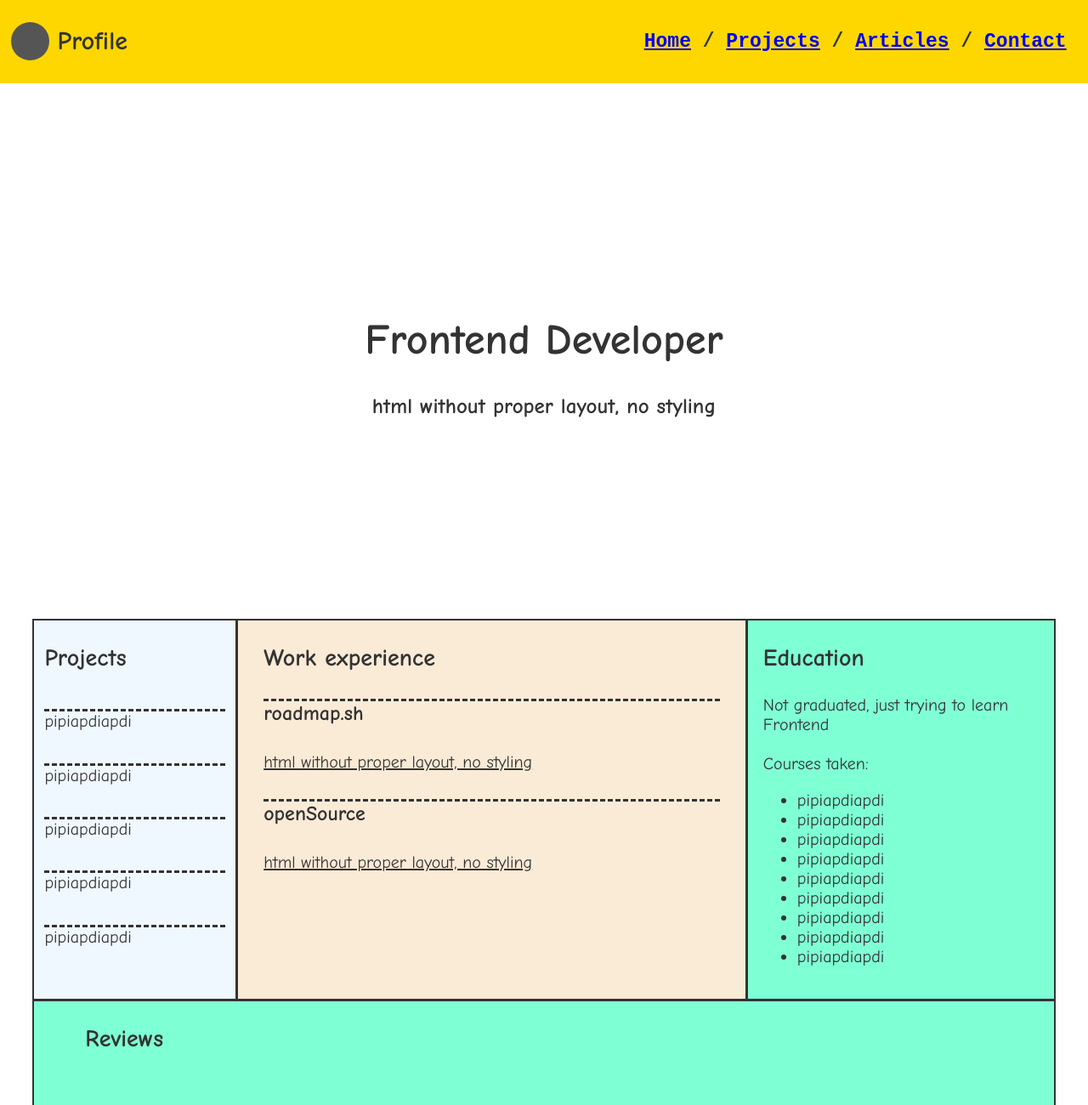
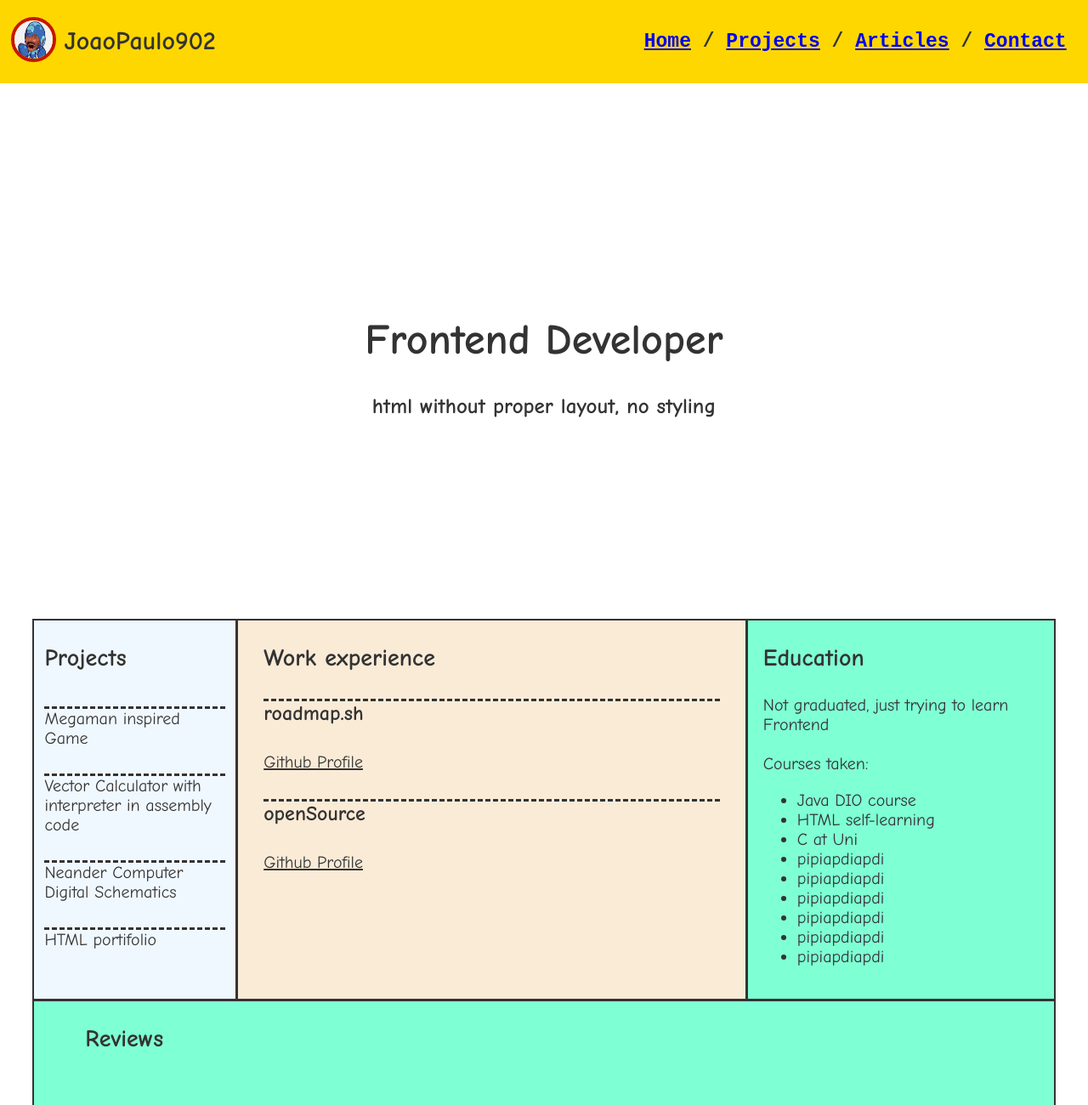
Before and after one commit to joaopaulo902/simpleFront, a plain HTML site: page index.html in a window 1280 px wide. Shown: the top 1300 px of the page at 85% size. Drawn offline with Linux system fonts and the light colour scheme.

Commit message:
add picture to profile and add some info

```diff
--- a/index.html
+++ b/index.html
@@ -10,8 +10,10 @@
 <header>
 
     <div class="profile">
-        <div class="circle"></div>
-        <h2 id="profileText"">Profile</h2>
+        <div class="circle">
+            <img src="ProfilePic.png" alt="Profile Picture" id="profileImage">
+        </div>
+        <h2 id="profileText"">JoaoPaulo902</h2>
     </div>
 
     <div class="menu">
@@ -32,20 +34,19 @@
         <div class="projects">
             <h3>Projects</h3>
             <div>
-                <li>pipiapdiapdi</li>
-                <li>pipiapdiapdi</li>
-                <li>pipiapdiapdi</li>
-                <li>pipiapdiapdi</li>
-                <li>pipiapdiapdi</li>
+                <li>Megaman inspired Game</li>
+                <li>Vector Calculator with interpreter in assembly code</li>
+                <li>Neander Computer Digital Schematics</li>
+                <li>HTML portifolio</li>
             </div>
         </div>
 
         <div class="workExperience">
             <h3>Work experience</h3>
             <h4>roadmap.sh</h4>
-            <a href="https://github.com/joaopaulo902/simpleFront">html without proper layout, no styling</a>
+            <a href="https://github.com/joaopaulo902/simpleFront">Github Profile</a>
             <h4>openSource</h4>
-            <a href="https://github.com/joaopaulo902/simpleFront">html without proper layout, no styling</a>
+            <a href="https://github.com/joaopaulo902/simpleFront">Github Profile</a>
 
         </div>
 
@@ -57,9 +58,9 @@
                 Courses taken:<br>
             </p>
             <ul>
-                <li>pipiapdiapdi</li>
-                <li>pipiapdiapdi</li>
-                <li>pipiapdiapdi</li>
+                <li>Java DIO course</li>
+                <li>HTML self-learning</li>
+                <li>C at Uni</li>
                 <li>pipiapdiapdi</li>
                 <li>pipiapdiapdi</li>
                 <li>pipiapdiapdi</li>
--- a/main.css
+++ b/main.css
@@ -31,12 +31,18 @@ header{
 
     /* Profile Picture Placeholder */
         .circle{
-
+            /*
             height: 3.5vw;
             width: 3.5vw;
-            background-color: #555;
             border-radius: 50%;
             display: inline-block;
+            */
+            img{
+                border-radius: 50%;
+                height: 3.5vw;
+                width: 3.5vw;
+                border: #c81400 4px solid;
+            }
         }
     }
     /* Menu Section (div)*/
```
Also changed, not shown: ProfilePic.png (added).
